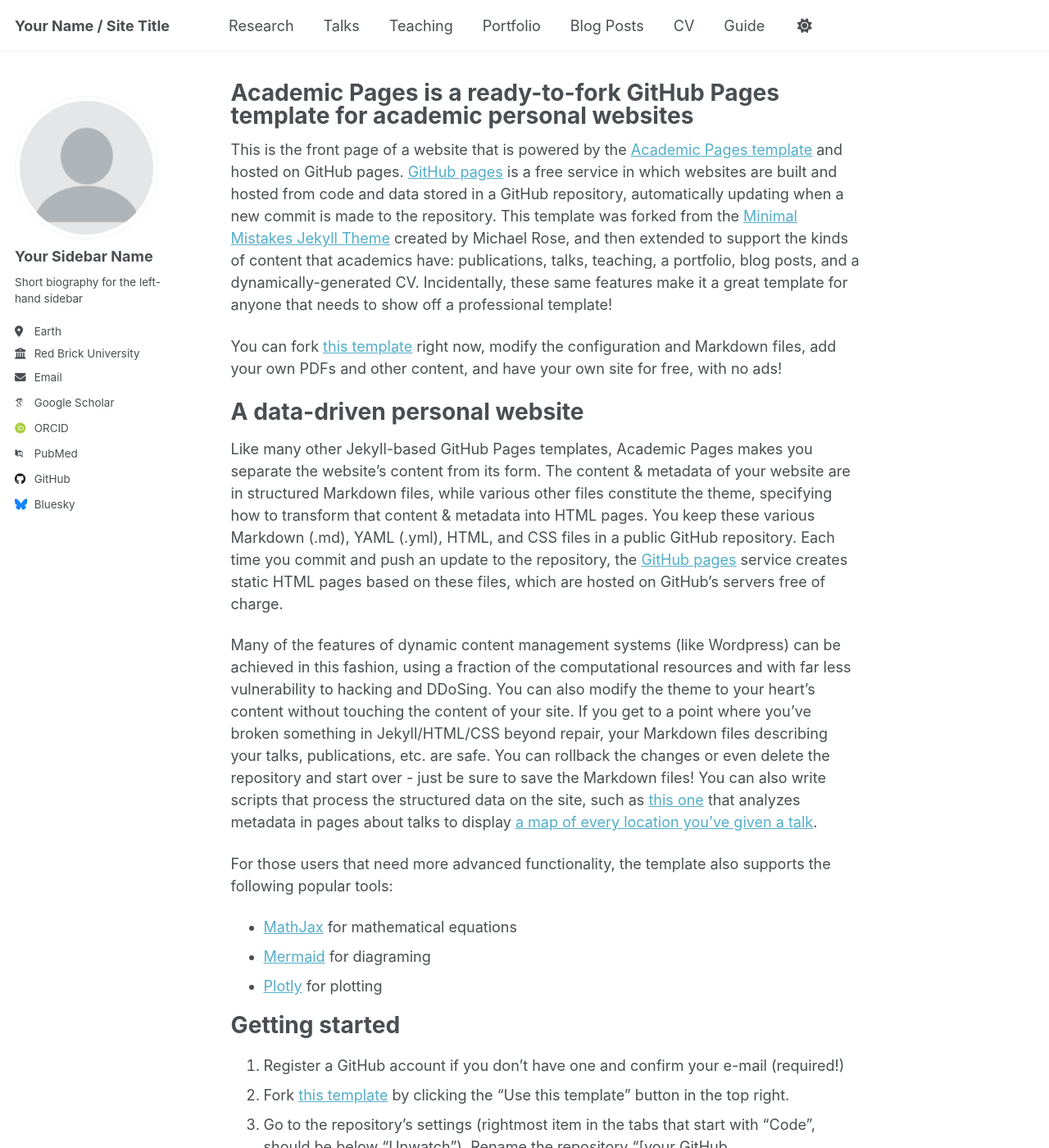
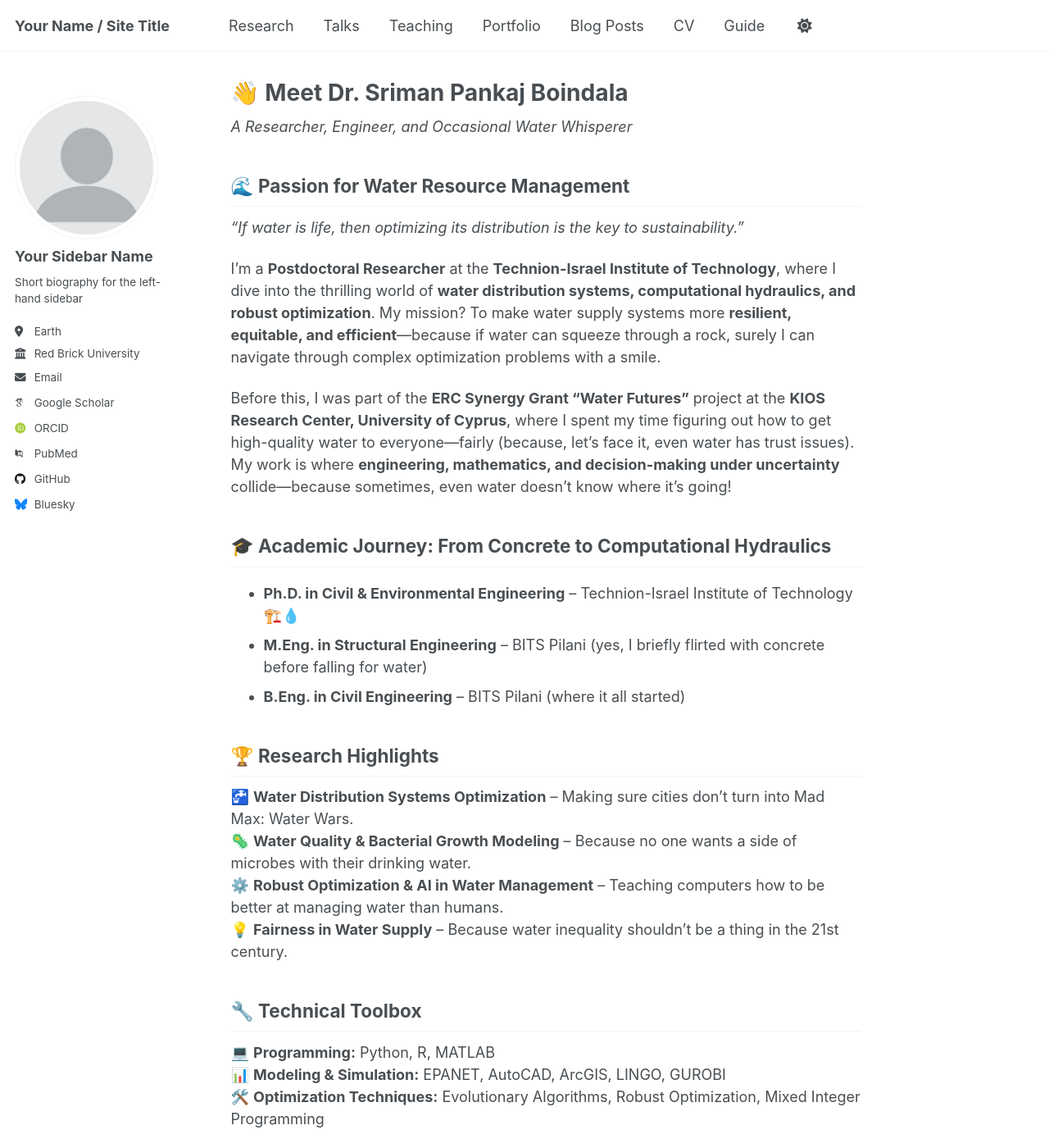
Before and after one commit to srimanpankaj/s, a Jekyll site: the page built from _pages/about.md, in a window 1280 px wide and 1400 px high. Shown: the whole window at 82% size. Built offline with Jekyll 4.4.1, drawn with Linux system fonts in a browser that asks for light colours; some web fonts are replaced; a script that is not in the unit is left out; some of the changed text lies outside the part shown.

Commit message:
Update about.md

```diff
--- a/_pages/about.md
+++ b/_pages/about.md
@@ -1,56 +1,43 @@
 ---
 permalink: /
-title: "Academic Pages is a ready-to-fork GitHub Pages template for academic personal websites"
+title: "👋 Meet Dr. Sriman Pankaj Boindala"
 author_profile: true
 redirect_from:
   - /about/
   - /about.html
 ---
+*A Researcher, Engineer, and Occasional Water Whisperer*
 
-This is the front page of a website that is powered by the [Academic Pages template](https://github.com/academicpages/academicpages.github.io) and hosted on GitHub pages. [GitHub pages](https://pages.github.com) is a free service in which websites are built and hosted from code and data stored in a GitHub repository, automatically updating when a new commit is made to the repository. This template was forked from the [Minimal Mistakes Jekyll Theme](https://mmistakes.github.io/minimal-mistakes/) created by Michael Rose, and then extended to support the kinds of content that academics have: publications, talks, teaching, a portfolio, blog posts, and a dynamically-generated CV. Incidentally, these same features make it a great template for anyone that needs to show off a professional template!
+## 🌊 Passion for Water Resource Management
+*"If water is life, then optimizing its distribution is the key to sustainability."*
 
- You can fork [this template](https://github.com/academicpages/academicpages.github.io) right now, modify the configuration and Markdown files, add your own PDFs and other content, and have your own site for free, with no ads!
 
-A data-driven personal website
-======
-Like many other Jekyll-based GitHub Pages templates, Academic Pages makes you separate the website's content from its form. The content & metadata of your website are in structured Markdown files, while various other files constitute the theme, specifying how to transform that content & metadata into HTML pages. You keep these various Markdown (.md), YAML (.yml), HTML, and CSS files in a public GitHub repository. Each time you commit and push an update to the repository, the [GitHub pages](https://pages.github.com/) service creates static HTML pages based on these files, which are hosted on GitHub's servers free of charge.
+I’m a **Postdoctoral Researcher** at the **Technion-Israel Institute of Technology**, where I dive into the thrilling world of **water distribution systems, computational hydraulics, and robust optimization**. My mission? To make water supply systems more **resilient, equitable, and efficient**—because if water can squeeze through a rock, surely I can navigate through complex optimization problems with a smile.
 
-Many of the features of dynamic content management systems (like Wordpress) can be achieved in this fashion, using a fraction of the computational resources and with far less vulnerability to hacking and DDoSing. You can also modify the theme to your heart's content without touching the content of your site. If you get to a point where you've broken something in Jekyll/HTML/CSS beyond repair, your Markdown files describing your talks, publications, etc. are safe. You can rollback the changes or even delete the repository and start over - just be sure to save the Markdown files! You can also write scripts that process the structured data on the site, such as [this one](https://github.com/academicpages/academicpages.github.io/blob/master/talkmap.ipynb) that analyzes metadata in pages about talks to display [a map of every location you've given a talk](https://academicpages.github.io/talkmap.html).
 
-For those users that need more advanced functionality, the template also supports the following popular tools:
-- [MathJax](https://www.mathjax.org/) for mathematical equations
-- [Mermaid](https://mermaid.js.org/) for diagraming
-- [Plotly](https://plotly.com/javascript/) for plotting
+Before this, I was part of the **ERC Synergy Grant "Water Futures"** project at the **KIOS Research Center, University of Cyprus**, where I spent my time figuring out how to get high-quality water to everyone—fairly (because, let's face it, even water has trust issues). My work is where **engineering, mathematics, and decision-making under uncertainty** collide—because sometimes, even water doesn’t know where it’s going!
+## 🎓 Academic Journey: From Concrete to Computational Hydraulics
+- **Ph.D. in Civil & Environmental Engineering** – Technion-Israel Institute of Technology 🏗️💧
+- **M.Eng. in Structural Engineering** – BITS Pilani (yes, I briefly flirted with concrete before falling for water)
+- **B.Eng. in Civil Engineering** – BITS Pilani (where it all started)
 
-Getting started
-======
-1. Register a GitHub account if you don't have one and confirm your e-mail (required!)
-1. Fork [this template](https://github.com/academicpages/academicpages.github.io) by clicking the "Use this template" button in the top right.
-1. Go to the repository's settings (rightmost item in the tabs that start with "Code", should be below "Unwatch"). Rename the repository "[your GitHub username].github.io", which will also be your website's URL.
-1. Set site-wide configuration and create content & metadata (see below -- also see [this set of diffs](http://archive.is/3TPas) showing what files were changed to set up [an example site](https://getorg-testacct.github.io) for a user with the username "getorg-testacct")
-1. Upload any files (like PDFs, .zip files, etc.) to the files/ directory. They will appear at https://[your GitHub username].github.io/files/example.pdf.
-1. Check status by going to the repository settings, in the "GitHub pages" section
+## 🏆 Research Highlights
+🚰 **Water Distribution Systems Optimization** – Making sure cities don’t turn into Mad Max: Water Wars.
+🦠 **Water Quality & Bacterial Growth Modeling** – Because no one wants a side of microbes with their drinking water.
+⚙️ **Robust Optimization & AI in Water Management** – Teaching computers how to be better at managing water than humans.
+💡 **Fairness in Water Supply** – Because water inequality shouldn’t be a thing in the 21st century.
 
-Site-wide configuration
-------
-The main configuration file for the site is in the base directory in [_config.yml](https://github.com/academicpages/academicpages.github.io/blob/master/_config.yml), which defines the content in the sidebars and other site-wide features. You will need to replace the default variables with ones about yourself and your site's github repository. The configuration file for the top menu is in [_data/navigation.yml](https://github.com/academicpages/academicpages.github.io/blob/master/_data/navigation.yml). For example, if you don't have a portfolio or blog posts, you can remove those items from that navigation.yml file to remove them from the header.
+## 🔧 Technical Toolbox
+💻 **Programming:** Python, R, MATLAB
+📊 **Modeling & Simulation:** EPANET, AutoCAD, ArcGIS, LINGO, GUROBI
+🛠️ **Optimization Techniques:** Evolutionary Algorithms, Robust Optimization, Mixed Integer Programming
 
-Create content & metadata
-------
-For site content, there is one Markdown file for each type of content, which are stored in directories like _publications, _talks, _posts, _teaching, or _pages. For example, each talk is a Markdown file in the [_talks directory](https://github.com/academicpages/academicpages.github.io/tree/master/_talks). At the top of each Markdown file is structured data in YAML about the talk, which the theme will parse to do lots of cool stuff. The same structured data about a talk is used to generate the list of talks on the [Talks page](https://academicpages.github.io/talks), each [individual page](https://academicpages.github.io/talks/2012-03-01-talk-1) for specific talks, the talks section for the [CV page](https://academicpages.github.io/cv), and the [map of places you've given a talk](https://academicpages.github.io/talkmap.html) (if you run this [python file](https://github.com/academicpages/academicpages.github.io/blob/master/talkmap.py) or [Jupyter notebook](https://github.com/academicpages/academicpages.github.io/blob/master/talkmap.ipynb), which creates the HTML for the map based on the contents of the _talks directory).
+## ✍️ Publications & Editorial Work
+- 📖 **Associate Editor** – *Journal of Water Resource Planning & Management (ASCE)*
+- 📑 **Reviewer** – *Water Resources Management (Springer), ASCE Journals, IWA Publishing*
+- 📝 **15+ Peer-Reviewed Publications** – Covering topics from **optimal chlorination** to **machine-learning-driven concrete mix design** (yes, I did dabble in sustainable concrete before diving deep into water).
 
-**Markdown generator**
-
-The repository includes [a set of Jupyter notebooks](https://github.com/academicpages/academicpages.github.io/tree/master/markdown_generator
-) that converts a CSV containing structured data about talks or presentations into individual Markdown files that will be properly formatted for the Academic Pages template. The sample CSVs in that directory are the ones I used to create my own personal website at stuartgeiger.com. My usual workflow is that I keep a spreadsheet of my publications and talks, then run the code in these notebooks to generate the Markdown files, then commit and push them to the GitHub repository.
-
-How to edit your site's GitHub repository
-------
-Many people use a git client to create files on their local computer and then push them to GitHub's servers. If you are not familiar with git, you can directly edit these configuration and Markdown files directly in the github.com interface. Navigate to a file (like [this one](https://github.com/academicpages/academicpages.github.io/blob/master/_talks/2012-03-01-talk-1.md) and click the pencil icon in the top right of the content preview (to the right of the "Raw | Blame | History" buttons). You can delete a file by clicking the trashcan icon to the right of the pencil icon. You can also create new files or upload files by navigating to a directory and clicking the "Create new file" or "Upload files" buttons.
-
-Example: editing a Markdown file for a talk
-![Editing a Markdown file for a talk](/images/editing-talk.png)
-
-For more info
-------
-More info about configuring Academic Pages can be found in [the guide](https://academicpages.github.io/markdown/), the [growing wiki](https://github.com/academicpages/academicpages.github.io/wiki), and you can always [ask a question on GitHub](https://github.com/academicpages/academicpages.github.io/discussions). The [guides for the Minimal Mistakes theme](https://mmistakes.github.io/minimal-mistakes/docs/configuration/) (which this theme was forked from) might also be helpful.
+## 🌍 Professional Memberships & Roles
+- **Affiliate Member** – *American Society of Civil Engineers (ASCE)*
+- **Co-Chair** – *Task Committee on Benchmarking Optimal Operation of Water Distribution Systems, EWRI ASCE*
+- **Vice Chair** – *Task Committee on Generative AI in Publishing, EWRI ASCE*
```
